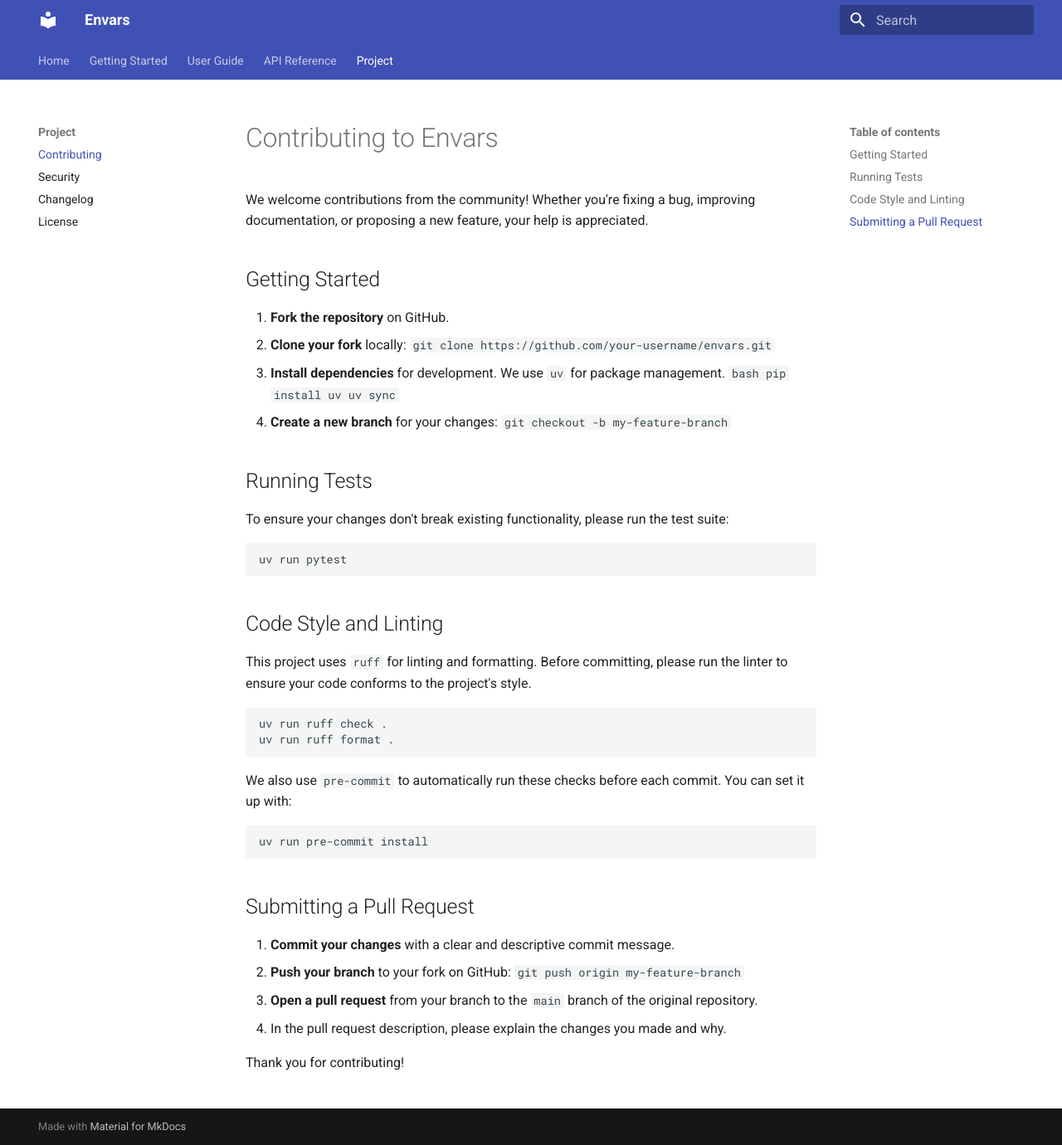
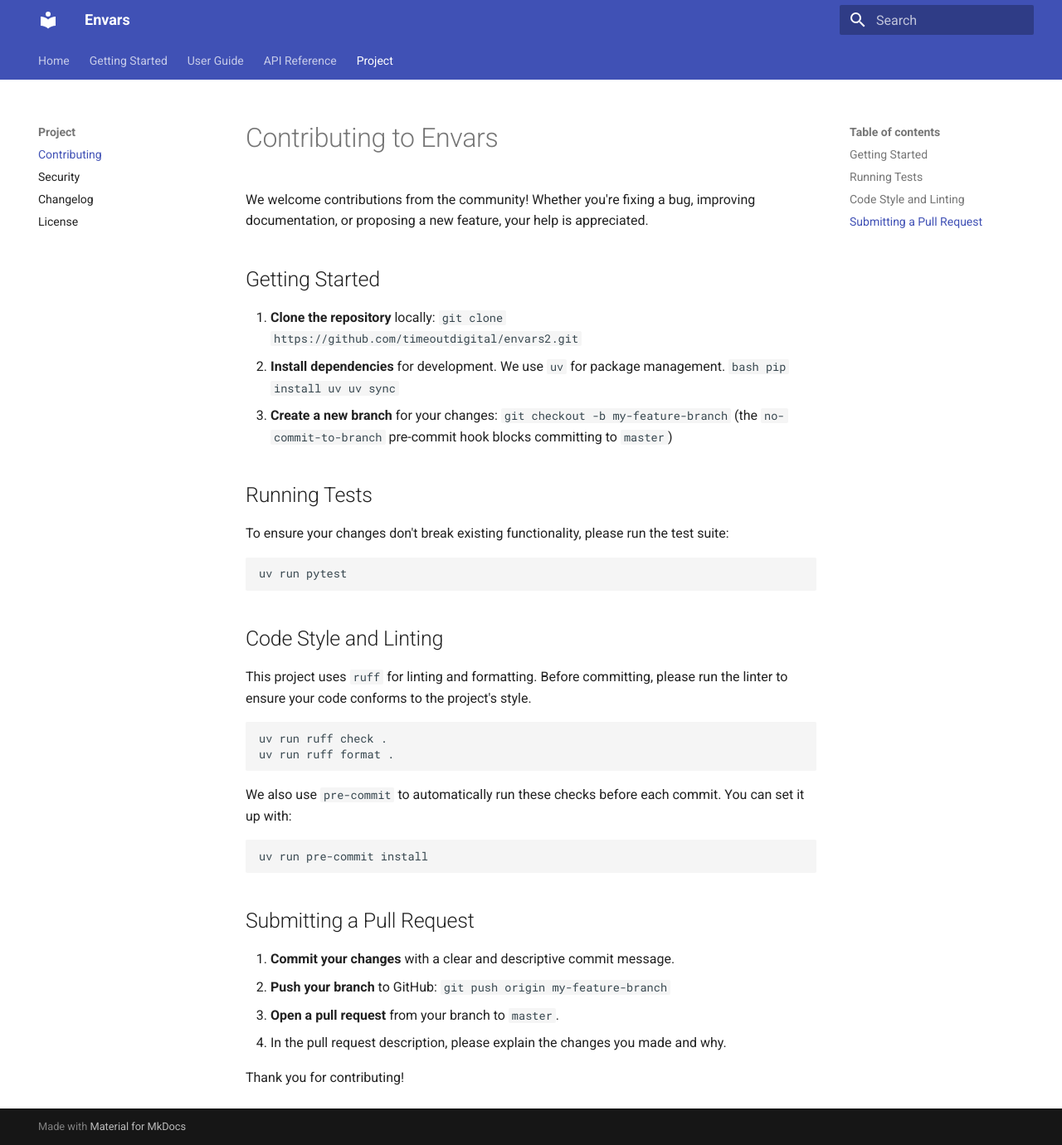
Before and after one commit to timeoutdigital/envars2, an MkDocs documentation site: the page built from docs/project/contributing.md, in a window 1280 px wide and 1380 px high. Shown: the whole window at 83% size. Built offline with MkDocs 1.6.1 and Material for MkDocs 9.7.7, drawn with Linux system fonts in a browser that asks for light colours.

````diff
--- a/docs/project/contributing.md
+++ b/docs/project/contributing.md
@@ -4,14 +4,14 @@ We welcome contributions from the community! Whether you're fixing a bug, improv
 
 ## Getting Started
 
-1.  **Fork the repository** on GitHub.
-2.  **Clone your fork** locally: `git clone https://github.com/your-username/envars.git`
-3.  **Install dependencies** for development. We use `uv` for package management.
+1.  **Clone the repository** locally: `git clone https://github.com/timeoutdigital/envars2.git`
+2.  **Install dependencies** for development. We use `uv` for package management.
     ```bash
     pip install uv
     uv sync
     ```
-4.  **Create a new branch** for your changes: `git checkout -b my-feature-branch`
+3.  **Create a new branch** for your changes: `git checkout -b my-feature-branch`
+    (the `no-commit-to-branch` pre-commit hook blocks committing to `master`)
 
 ## Running Tests
 
@@ -39,8 +39,8 @@ uv run pre-commit install
 ## Submitting a Pull Request
 
 1.  **Commit your changes** with a clear and descriptive commit message.
-2.  **Push your branch** to your fork on GitHub: `git push origin my-feature-branch`
-3.  **Open a pull request** from your branch to the `main` branch of the original repository.
+2.  **Push your branch** to GitHub: `git push origin my-feature-branch`
+3.  **Open a pull request** from your branch to `master`.
 4.  In the pull request description, please explain the changes you made and why.
 
 Thank you for contributing!
````
Also changed, not shown: README.md (+12 -4 lines), docs/getting-started.md (+5 -2 lines), docs/project/ARCHITECTURE.md (+1 -1 lines).
